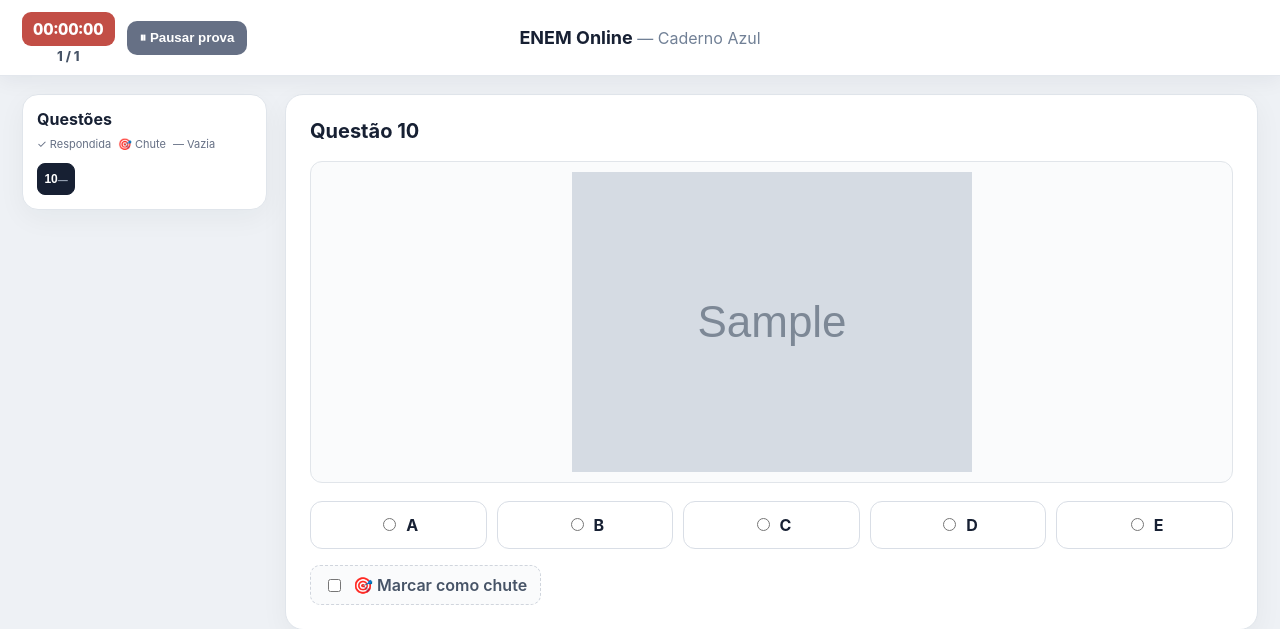
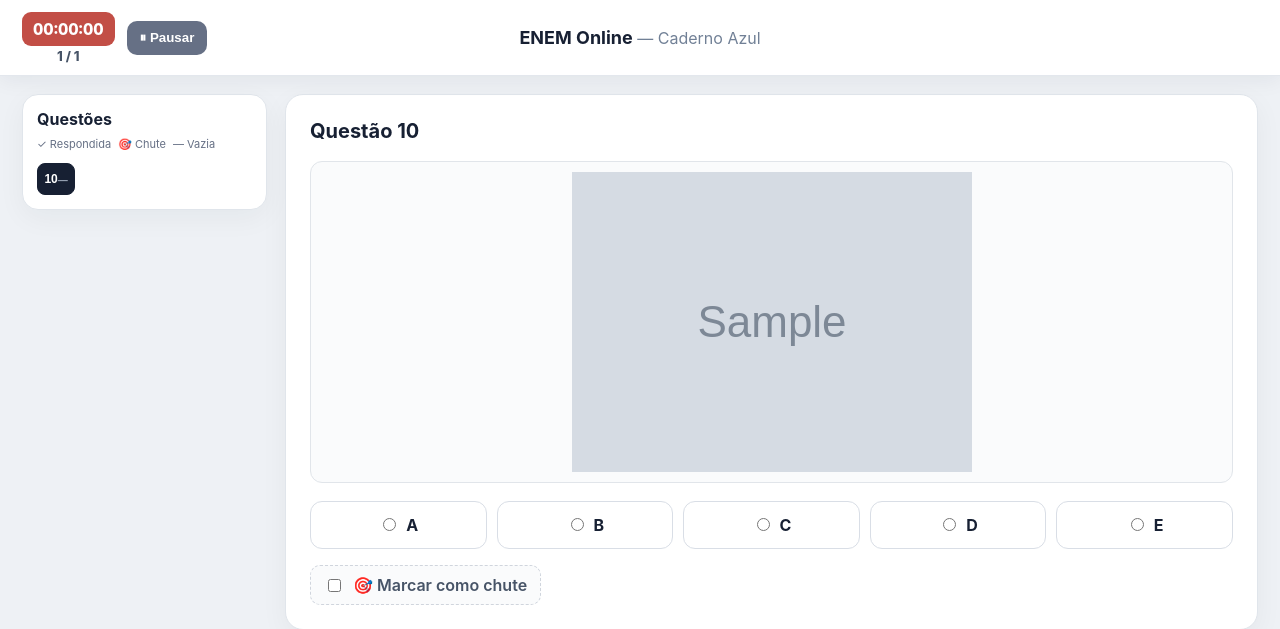
Before and after one commit to Doutii/enem_online, a Flask app: template templates/prova.html in a window 1280 px wide. Shown: the top 629 px of the page. Run offline with Flask 3, Linux system fonts and the light colour scheme; the template is opened without the code that fills it: most values are stand-ins (such as "Sample title", 1, 10 or a date in 2020); grey boxes marked "Sample" are stand-in pictures.

Commit message:
Corrige posicionamento do topo da prova

```diff
--- a/templates/prova.html
+++ b/templates/prova.html
@@ -10,9 +10,10 @@
       <div class="timer" id="timer">05:30:00</div>
       <span id="progress">1 / {{ exam.questions|length }}</span>
     </div>
-    <button type="submit" form="pauseForm" class="pause-button">⏸ Pausar prova</button>
+    <button type="submit" form="pauseForm" class="pause-button">⏸ Pausar</button>
   </div>
   <div class="header-brand"><strong>ENEM Online</strong><span class="muted"> — Caderno Azul</span></div>
+  <div class="header-spacer"></div>
 </header>
 
 <div class="exam-layout">
```
